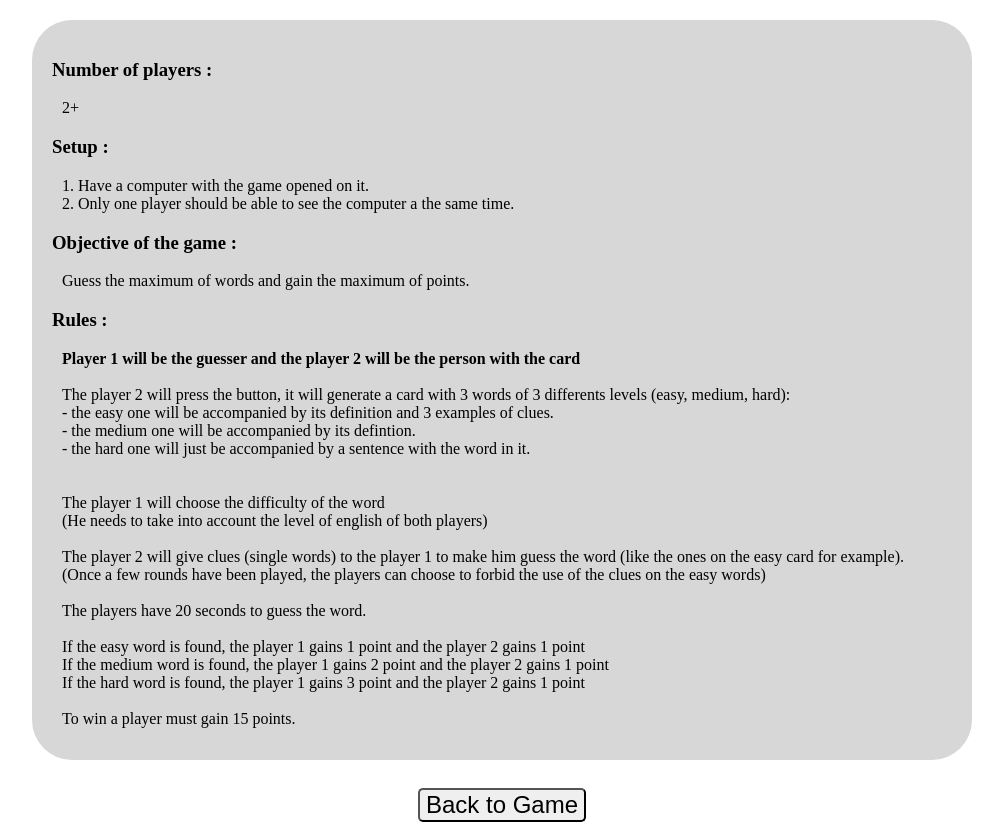
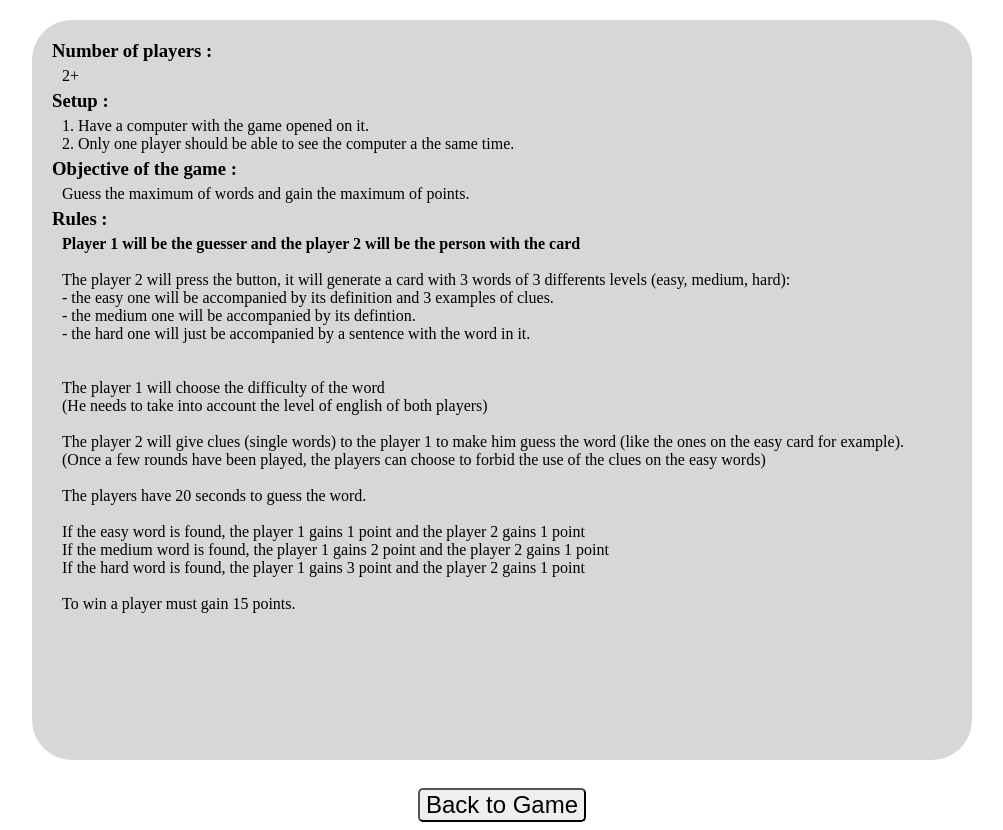
Before and after one commit to Guillaume-Riviere/EnglishCardz, a plain HTML site: page instructions.html in a window 1280 px wide. Shown: the whole page, without its empty margins (138-1141 px from the left). Drawn offline with Linux system fonts and the light colour scheme.

Commit message:
Update Style Instruction

```diff
--- a/css/style_instruction.css
+++ b/css/style_instruction.css
@@ -15,6 +15,11 @@ body{
 }
 .main p{
     margin-left: 10px;
+    margin-top: 5px;
+    margin-bottom: 5px;
+}
+h3{
+    margin: 0;
 }
 .button{
     width: 900px;
```
